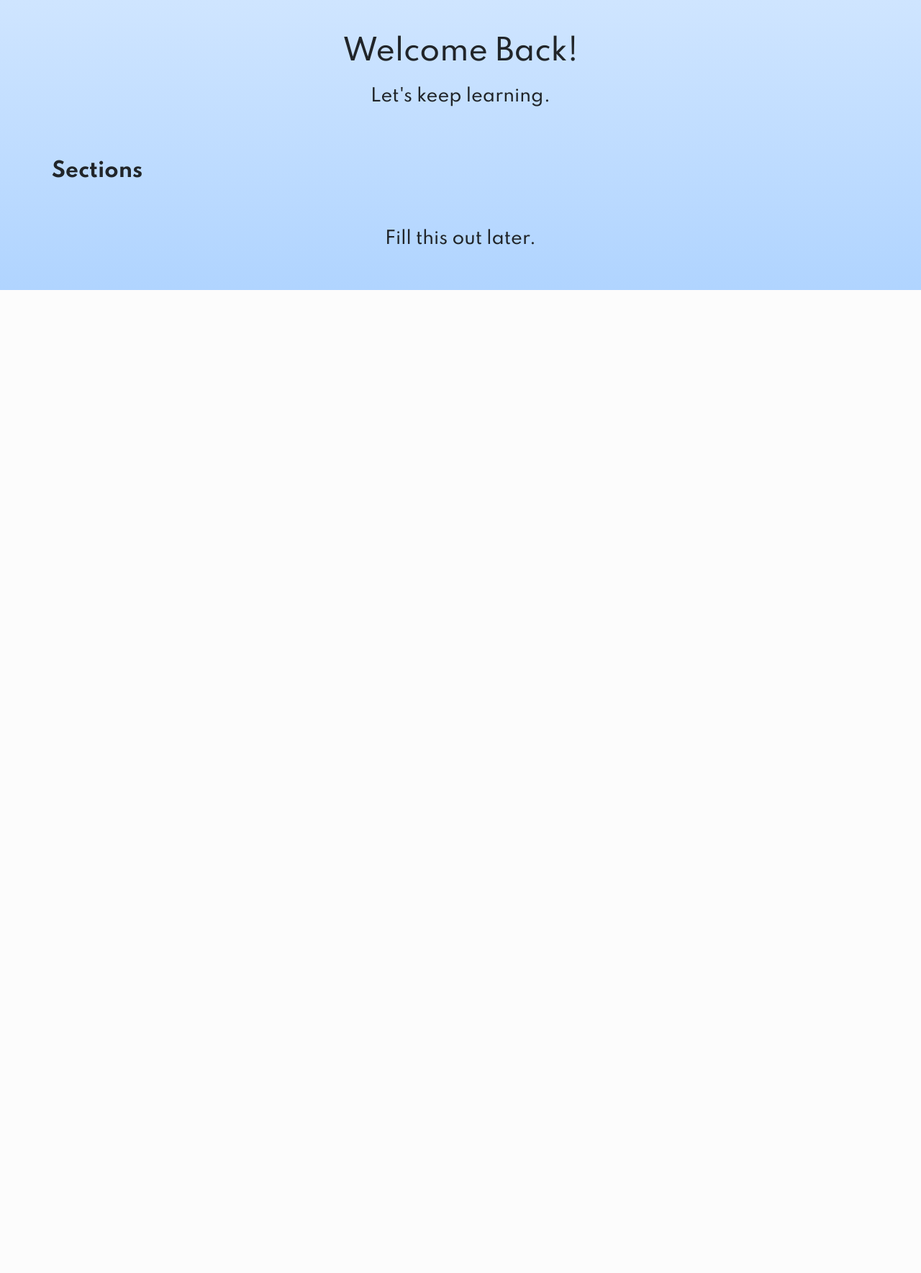
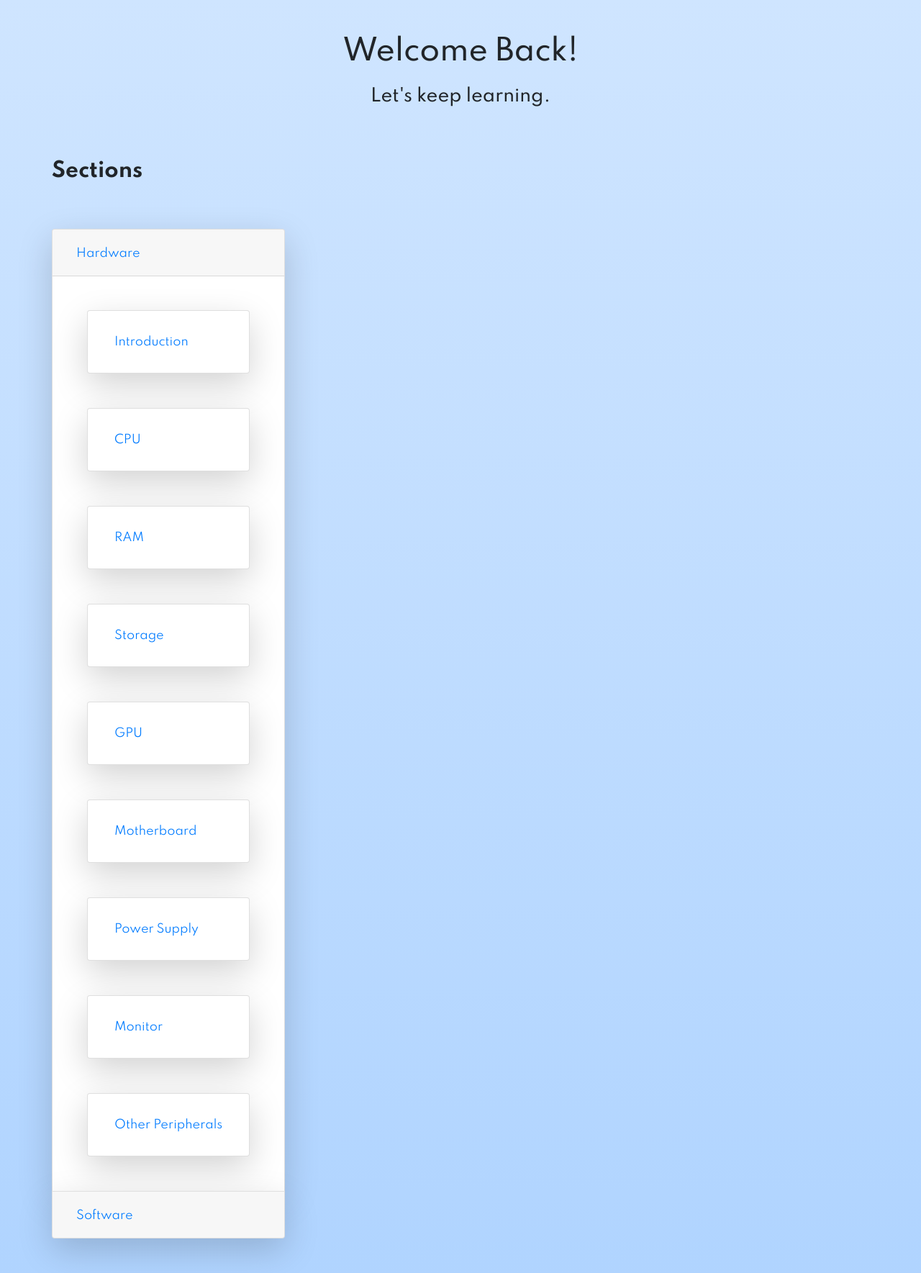
Before and after one commit to krishnarao22/LearnPC, a Flask app: page /home in a window 1280 px wide. Shown: the part 88-1857 px from the top of the page at 72% size. Before the commit the page ends 491 px from the top, so only its background shows below. Run offline with Flask 2, Linux system fonts and the light colour scheme; data comes from the database, SQL or seed files in the repository; both versions use the stored data as it was after the commit; some libraries are stand-ins or nearby versions.

Commit message:
half done with homeLoggedIn.html

```diff
--- a/application.py
+++ b/application.py
@@ -32,12 +32,17 @@ Session(app)
 # Configure CS50 Library to use SQLite database
 db = SQL("sqlite:///learnPC.db")
 
+
+# Important functions and vars
 def updateViews():
     views = db.execute("SELECT * FROM views")
     views = views[0]['Views']
     views += 1
     print(views)
     db.execute("UPDATE views set Views=:views", views=views)
+
+hardwareTopicsList = ["Introduction", "CPU", "RAM", "Storage", "GPU", "Motherboard", "Power Supply", "Monitor", "Other Peripherals"]
+hardwareLinks = ["/hardware_intro", "/cpu", "/ram", "/storage", "/gpu", "/mb", "/psu", "/monitor", "/periphs"]
 
 # ROUTES
 
@@ -93,4 +98,4 @@ def login():
 @app.route('/home', methods=["GET", "POST"])
 def homeLoggedIn():
     updateViews()
-    return render_template("homeLoggedIn.html")
+    return render_template("homeLoggedIn.html", hardwareTopicsList = hardwareTopicsList, hardwareLinks = hardwareLinks)
--- /dev/null
+++ b/plan.txt
@@ -0,0 +1,6 @@
+– Hardware side
+    - Parts of the computer
+    – Tutorial on how to assemble a computer?
+– Software side
+    – Intro to logic w/ Python?
+    – See if there's an in-browser code editor...
--- a/templates/homeLoggedIn.html
+++ b/templates/homeLoggedIn.html
@@ -20,8 +20,44 @@ Home
     <div class="container-fluid d-flex pt-3 pb-5">
         <h3 class="pl-5 ml-4"><strong>Sections</strong></h3>
     </div>
-    <div class="container-fluid d-flex justify-content-center pt-2 pb-5">
-        <h4>Fill this out later.</h4>
+    <div class="container-fluid d-flex pt-2 pb-5">
+        <div class="accordion ml-5 pl-4 mr-5" id="accordionExample">
+            <div class="card shadow-lg">
+                <div class="card-header" id="headingOne">
+                    <h2 class="mb-0">
+                        <button class="btn btn-link" type="button" data-toggle="collapse" data-target="#collapseOne" aria-expanded="true" aria-controls="collapseOne">
+                        Hardware
+                        </button>
+                    </h2>
+                </div>
+                <div id="collapseOne" class="collapse show" aria-labelledby="headingOne" data-parent="#accordionExample">
+                    {% for i in range(hardwareTopicsList|length) %}
+                        <div class="card shadow-lg p-4 m-5">
+                            <a href={{ hardwareLinks[i] }}>
+                                <button class="btn btn-link" type="button">
+                                    {{ hardwareTopicsList[i] }}
+                                </button>
+                            </a>
+                        </div>
+                    {% endfor %}
+                </div>
+            </div>
+            <div class="card shadow-lg">
+                <div class="card-header" id="headingTwo">
+                    <h2 class="mb-0">
+                        <button class="btn btn-link collapsed" type="button" data-toggle="collapse" data-target="#collapseTwo" aria-expanded="false" aria-controls="collapseTwo">
+                        Software
+                        </button>
+                    </h2>
+                </div>
+                <div id="collapseTwo" class="collapse" aria-labelledby="headingTwo" data-parent="#accordionExample">
+                    <div class="card-body">
+                        Anim pariatur cliche reprehenderit, enim eiusmod high life accusamus terry richardson ad squid. 3 wolf moon officia aute, non cupidatat skateboard dolor brunch. Food truck quinoa nesciunt laborum eiusmod. Brunch 3 wolf moon tempor, sunt aliqua put a bird on it squid single-origin coffee nulla assumenda shoreditch et. Nihil anim keffiyeh helvetica, craft beer labore wes anderson cred nesciunt sapiente ea proident. Ad vegan excepteur butcher vice lomo. Leggings occaecat craft beer farm-to-table, raw denim aesthetic synth nesciunt you probably haven't heard of them accusamus labore sustainable VHS.
+                    </div>
+                </div>
+            </div>
+
+        </div>
     </div>
 
 </div>
--- a/templates/layout.html
+++ b/templates/layout.html
@@ -35,6 +35,10 @@
             {% block main %}{% endblock %}
         </main>
 
+        <script src="https://code.jquery.com/jquery-3.3.1.slim.min.js" integrity="sha384-q8i/X+965DzO0rT7abK41JStQIAqVgRVzpbzo5smXKp4YfRvH+8abtTE1Pi6jizo" crossorigin="anonymous"></script>
+        <script src="https://cdnjs.cloudflare.com/ajax/libs/popper.js/1.14.7/umd/popper.min.js" integrity="sha384-UO2eT0CpHqdSJQ6hJty5KVphtPhzWj9WO1clHTMGa3JDZwrnQq4sF86dIHNDz0W1" crossorigin="anonymous"></script>
+        <script src="https://stackpath.bootstrapcdn.com/bootstrap/4.3.1/js/bootstrap.min.js" integrity="sha384-JjSmVgyd0p3pXB1rRibZUAYoIIy6OrQ6VrjIEaFf/nJGzIxFDsf4x0xIM+B07jRM" crossorigin="anonymous"></script>
+
     </body>
 
 
```
Also changed, not shown: learnPC.db.
